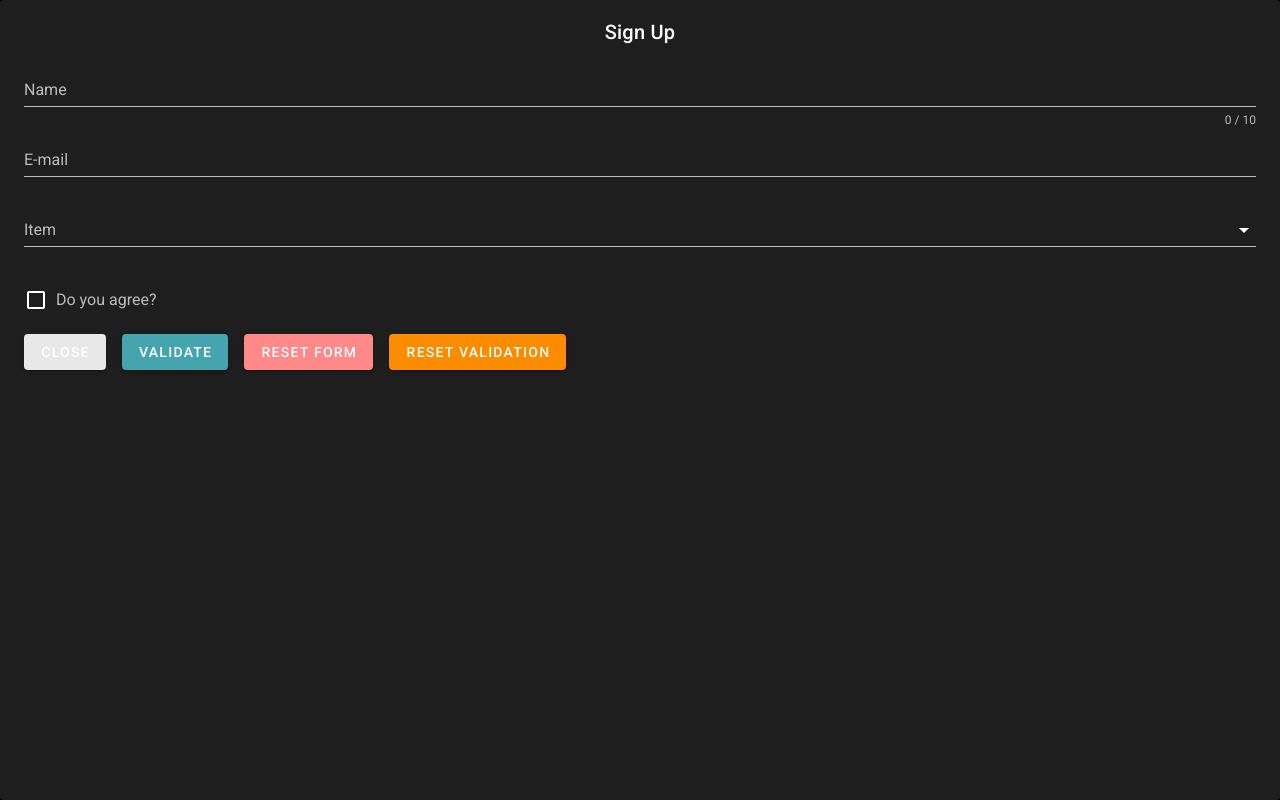
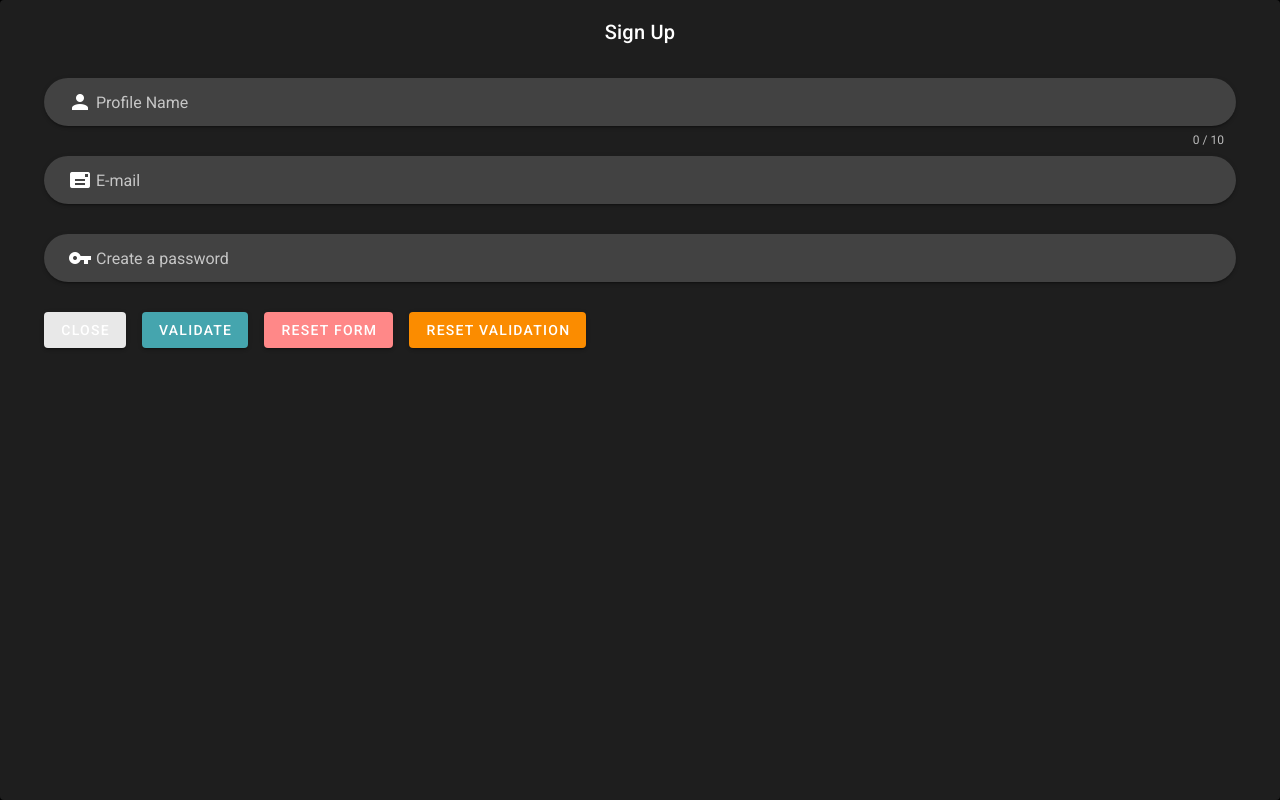
Before and after one commit to voidrlm/User-Management-VueJS, a Vue app: page /#/ in a window 1280 px wide. Both pictures are taken after a click on the button "SIGN UP". Built offline with nearby package versions, Linux system fonts and the light colour scheme.

Commit message:
Changes in sign up form user interface

```diff
--- a/src/components/userManagement/signUpForm.vue
+++ b/src/components/userManagement/signUpForm.vue
@@ -2,36 +2,39 @@
   <v-card dark>
     <v-card-title class="justify-center">Sign Up</v-card-title>
     <v-card-text>
-      <v-form ref="form" v-model="valid" lazy-validation>
+      <v-form ref="form" v-model="valid" lazy-validation class="ma-5">
         <v-text-field
+          prepend-inner-icon="mdi-account"
           v-model="name"
           :counter="10"
           :rules="nameRules"
-          label="Name"
+          label="Profile Name"
           required
+          solo-inverted
+          rounded
+          color="black"
         ></v-text-field>
 
         <v-text-field
+          prepend-inner-icon="mdi-mail"
           v-model="email"
           :rules="emailRules"
           label="E-mail"
           required
+          solo-inverted
+          rounded
+          color="black"
         ></v-text-field>
-
-        <v-select
-          v-model="select"
-          :items="items"
-          :rules="[(v) => !!v || 'Item is required']"
-          label="Item"
+        <v-text-field
+          prepend-inner-icon="mdi-key"
+          v-model="email"
+          :rules="emailRules"
+          label="Create a password"
           required
-        ></v-select>
-
-        <v-checkbox
-          v-model="checkbox"
-          :rules="[(v) => !!v || 'You must agree to continue!']"
-          label="Do you agree?"
-          required
-        ></v-checkbox>
+          solo-inverted
+          rounded
+          color="black"
+        ></v-text-field>
         <v-btn color="accent" class="mr-4" @click="$emit('closeForm')">
           Close
         </v-btn>
@@ -69,9 +72,6 @@ export default {
       (v) => !!v || "E-mail is required",
       (v) => /.+@.+\..+/.test(v) || "E-mail must be valid",
     ],
-    select: null,
-    items: ["Item 1", "Item 2", "Item 3", "Item 4"],
-    checkbox: false,
   }),
   computed: {},
   methods: {
```
